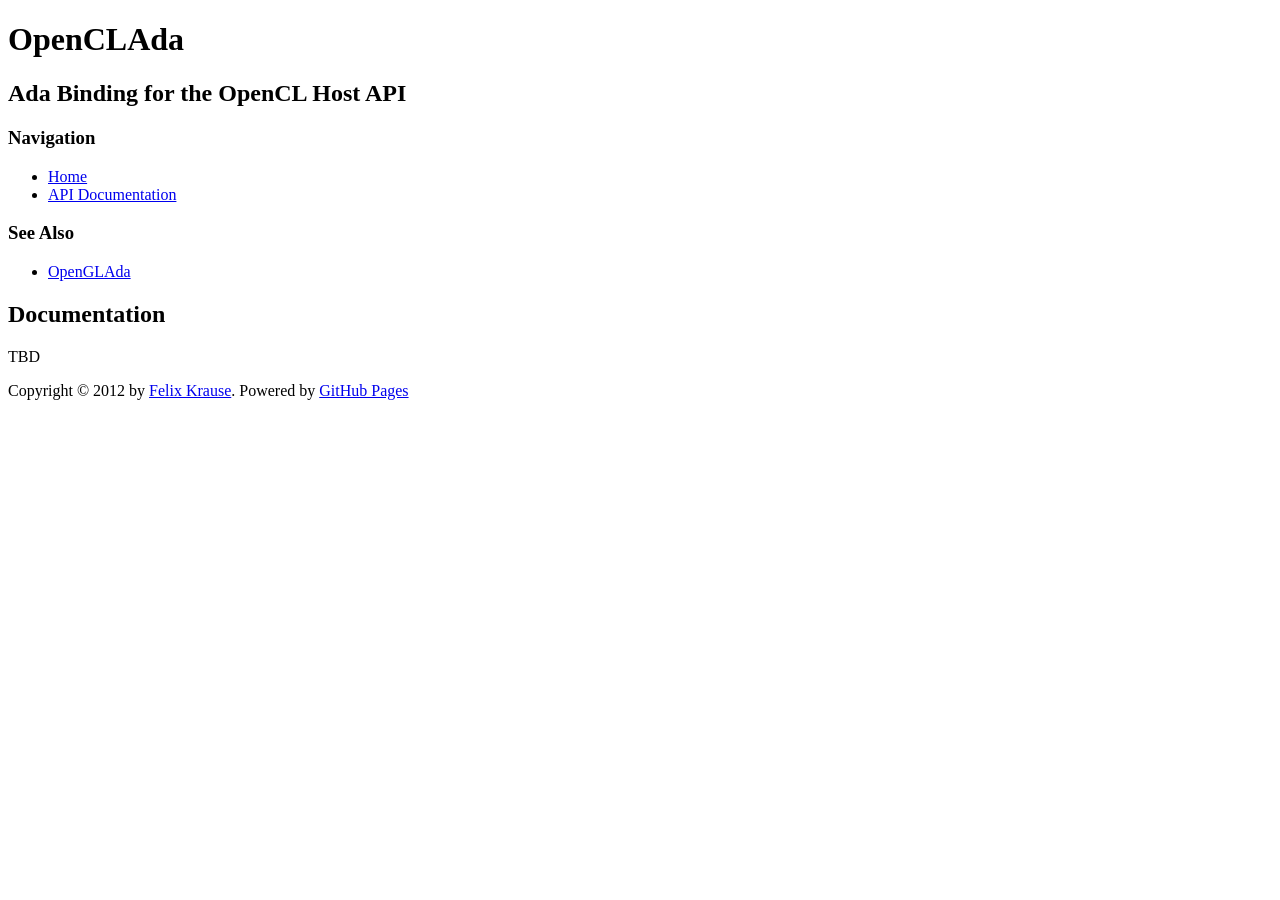
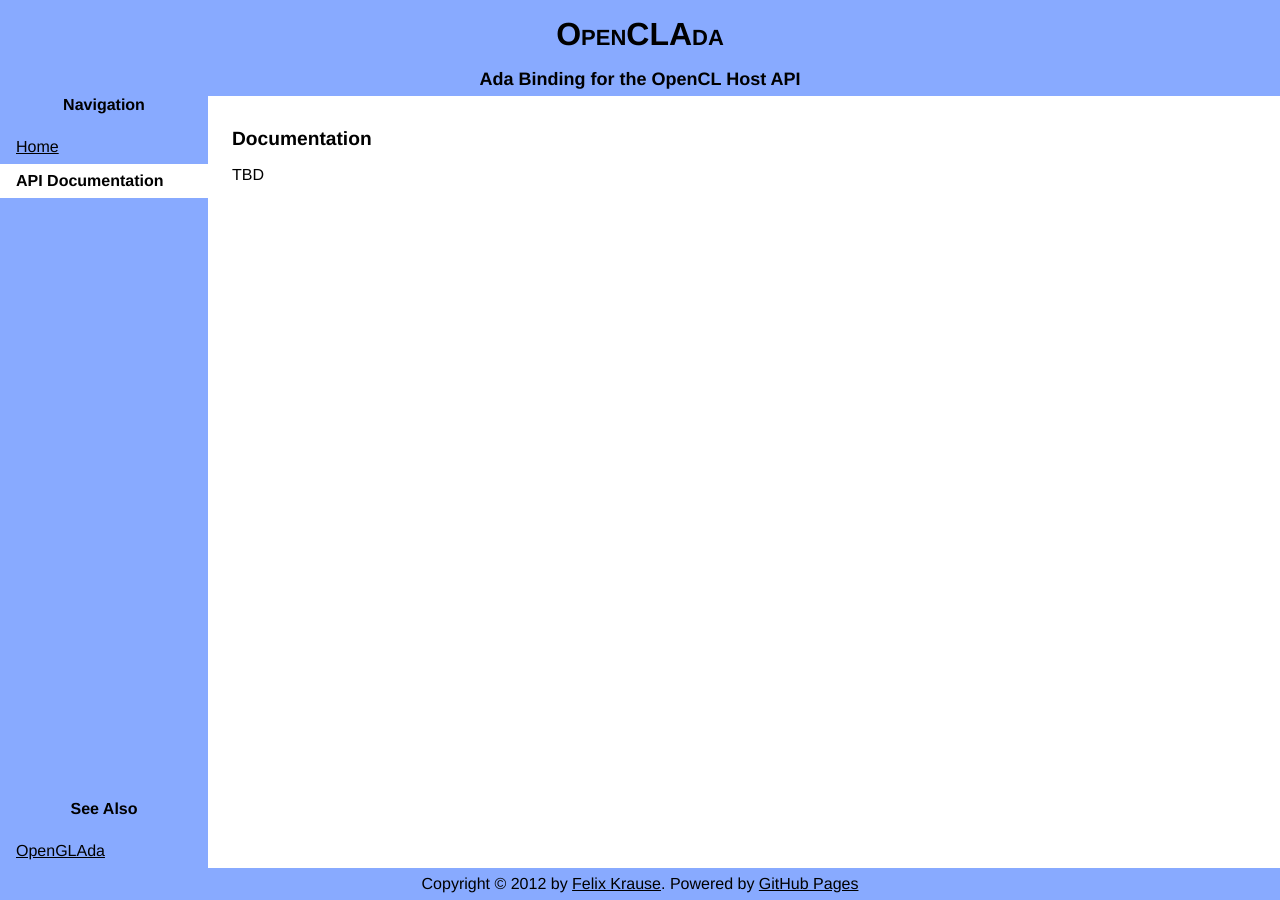
Before and after one commit to flyx/OpenCLAda, a Jekyll site: the page built from doc/index.md, in a window 1280 px wide. Built offline with Jekyll 4.4.1, drawn with Linux system fonts in a browser that asks for light colours.

Commit message:
fixed stylesheet paths for doc content.

```diff
--- a/_layouts/default.html
+++ b/_layouts/default.html
@@ -4,8 +4,8 @@
 	<head>
 		<meta http-equiv="Content-Type" content="text/html; charset=utf-8"/>
 		<title>OpenCLAda - {{ page.title }}</title>
-		<link href="css/main.css" media="screen" rel="stylesheet" type="text/css"/>
-		<link href="css/syntax.css" media="screen" rel="stylesheet" type="text/css"/>
+		<link href="/OpenCLAda/css/main.css" media="screen" rel="stylesheet" type="text/css"/>
+		<link href="/OpenCLAda/css/syntax.css" media="screen" rel="stylesheet" type="text/css"/>
 	</head>
 
 	<body>
```
